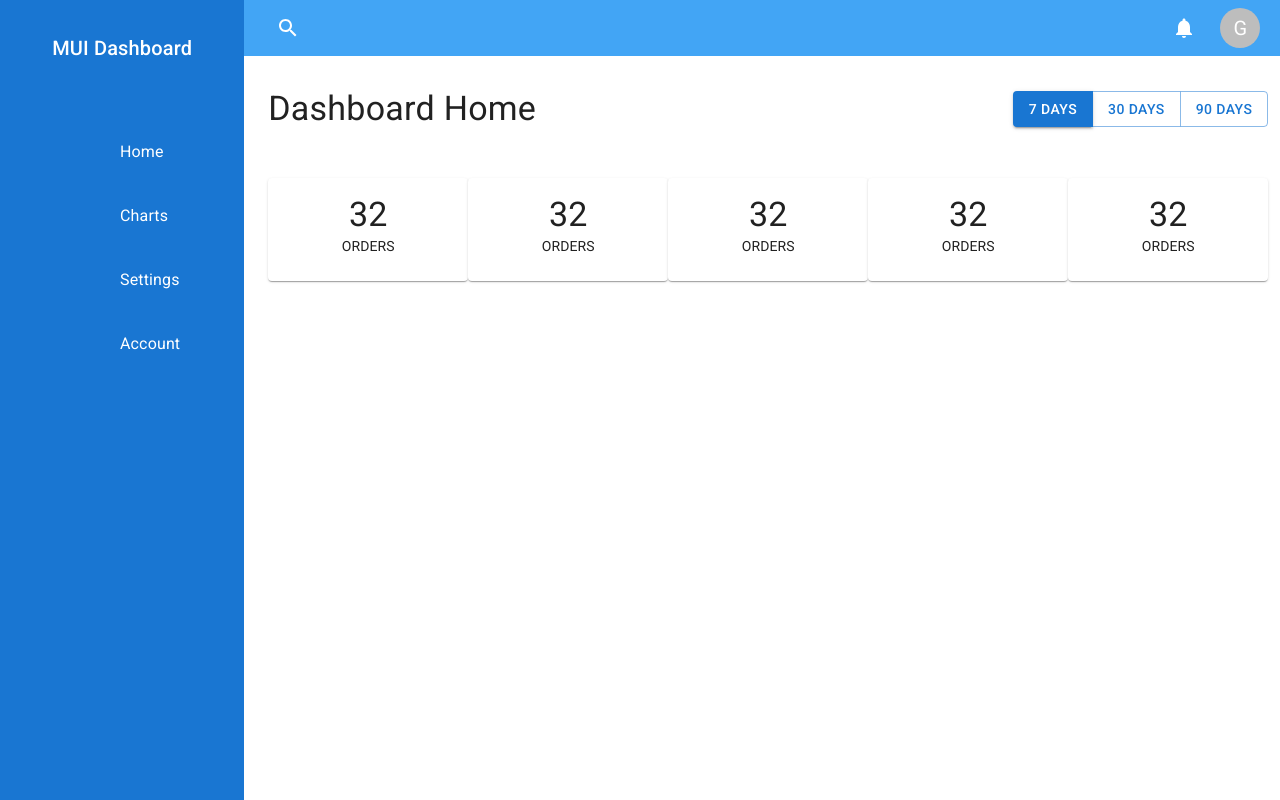
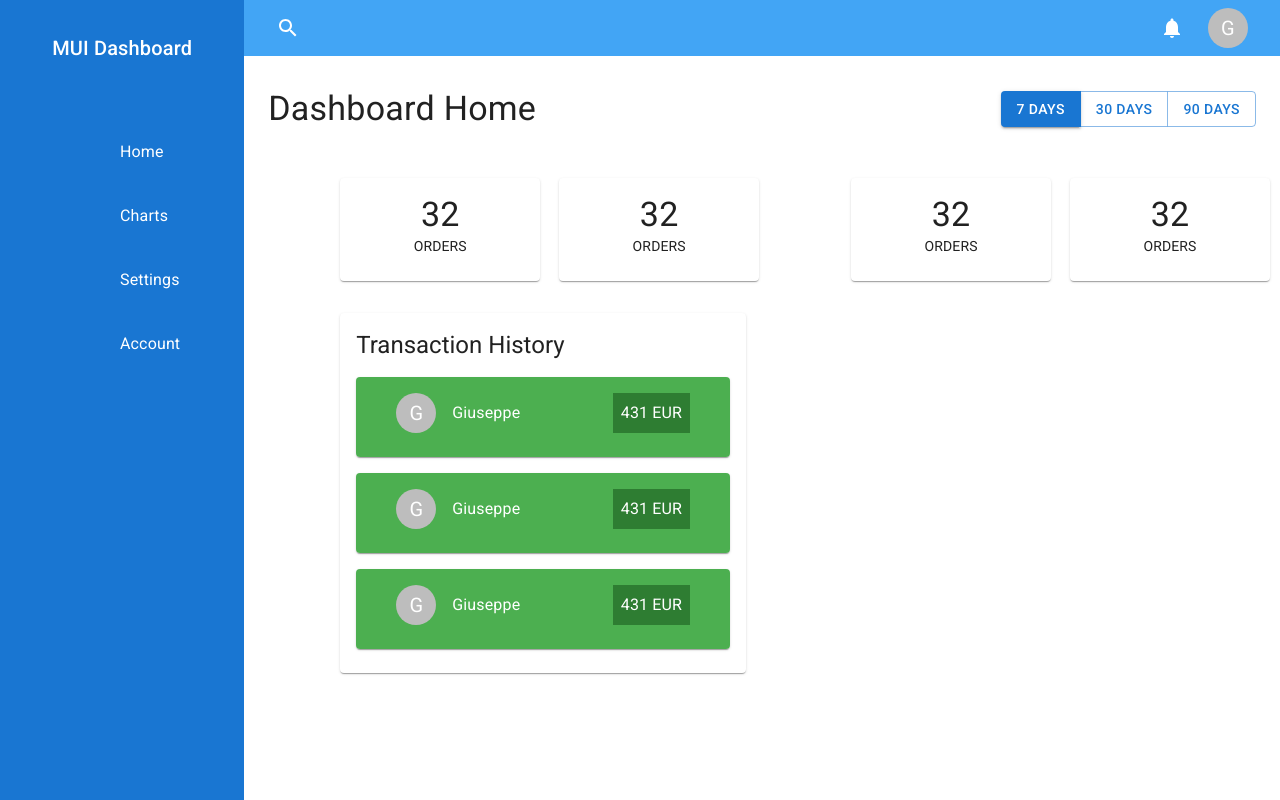
Before and after one commit to giuseppe2305/mui-dashboard, a React (Vite) app: page / in a window 1280 px wide. Built offline with nearby package versions, Linux system fonts and the light colour scheme; some icons are missing.

Commit message:
Built transaction history section.

```diff
--- a/src/App.tsx
+++ b/src/App.tsx
@@ -12,6 +12,7 @@ import {
   CardContent,
   Container,
   CssBaseline,
+  Grid,
   ThemeProvider,
   Typography,
   useTheme,
@@ -60,13 +61,57 @@ function App() {
               <Button>90 days</Button>
             </ButtonGroup>
           </Container>
-          <Container sx={{ p: 2, display: "flex", justifyContent: "space-between" }}>
-            <StatisticCard />
-            <StatisticCard />
-            <StatisticCard />
-            <StatisticCard />
-            <StatisticCard />
-          </Container>
+          <Grid container spacing={4} sx={{ py: 2, px: 12 }}>
+            <Grid size={2}>
+              <StatisticCard />
+            </Grid>
+            <Grid size={1}></Grid>
+            <Grid size={2}>
+              <StatisticCard />
+            </Grid>
+            <Grid size={2}></Grid>
+            <Grid size={2}>
+              <StatisticCard />
+            </Grid>
+            <Grid size={1}></Grid>
+            <Grid size={2}>
+              <StatisticCard />
+            </Grid>
+            <Grid size={6}>
+              <Card>
+                <CardContent sx={{ display: "flex", flexDirection: "column", gap: 2 }}>
+                  <Typography variant="h5">Transaction History</Typography>
+                  <Card>
+                    <CardContent sx={{ backgroundColor: "success.light", color: "success.contrastText" }}>
+                      <Container sx={{ display: "flex", alignItems: "center", gap: 2 }}>
+                        <Avatar>G</Avatar>
+                        <Typography sx={{ flexGrow: 1 }}>Giuseppe</Typography>
+                        <Box sx={{ backgroundColor: "success.main", p: 1 }}>431 EUR</Box>
+                      </Container>
+                    </CardContent>
+                  </Card>
+                  <Card>
+                    <CardContent sx={{ backgroundColor: "success.light", color: "success.contrastText" }}>
+                      <Container sx={{ display: "flex", alignItems: "center", gap: 2 }}>
+                        <Avatar>G</Avatar>
+                        <Typography sx={{ flexGrow: 1 }}>Giuseppe</Typography>
+                        <Box sx={{ backgroundColor: "success.main", p: 1 }}>431 EUR</Box>
+                      </Container>
+                    </CardContent>
+                  </Card>
+                  <Card>
+                    <CardContent sx={{ backgroundColor: "success.light", color: "success.contrastText" }}>
+                      <Container sx={{ display: "flex", alignItems: "center", gap: 2 }}>
+                        <Avatar>G</Avatar>
+                        <Typography sx={{ flexGrow: 1 }}>Giuseppe</Typography>
+                        <Box sx={{ backgroundColor: "success.main", p: 1 }}>431 EUR</Box>
+                      </Container>
+                    </CardContent>
+                  </Card>
+                </CardContent>
+              </Card>
+            </Grid>
+          </Grid>
         </Box>
       </Box>
     </ThemeProvider>
```
